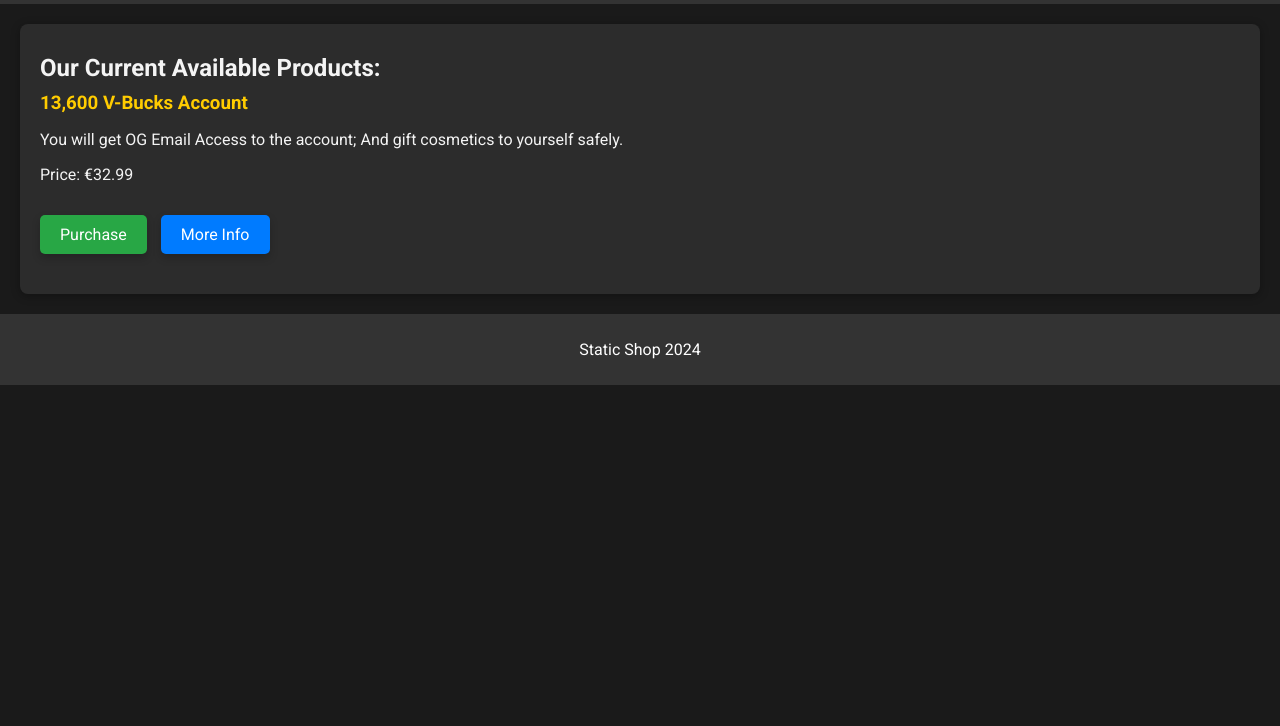
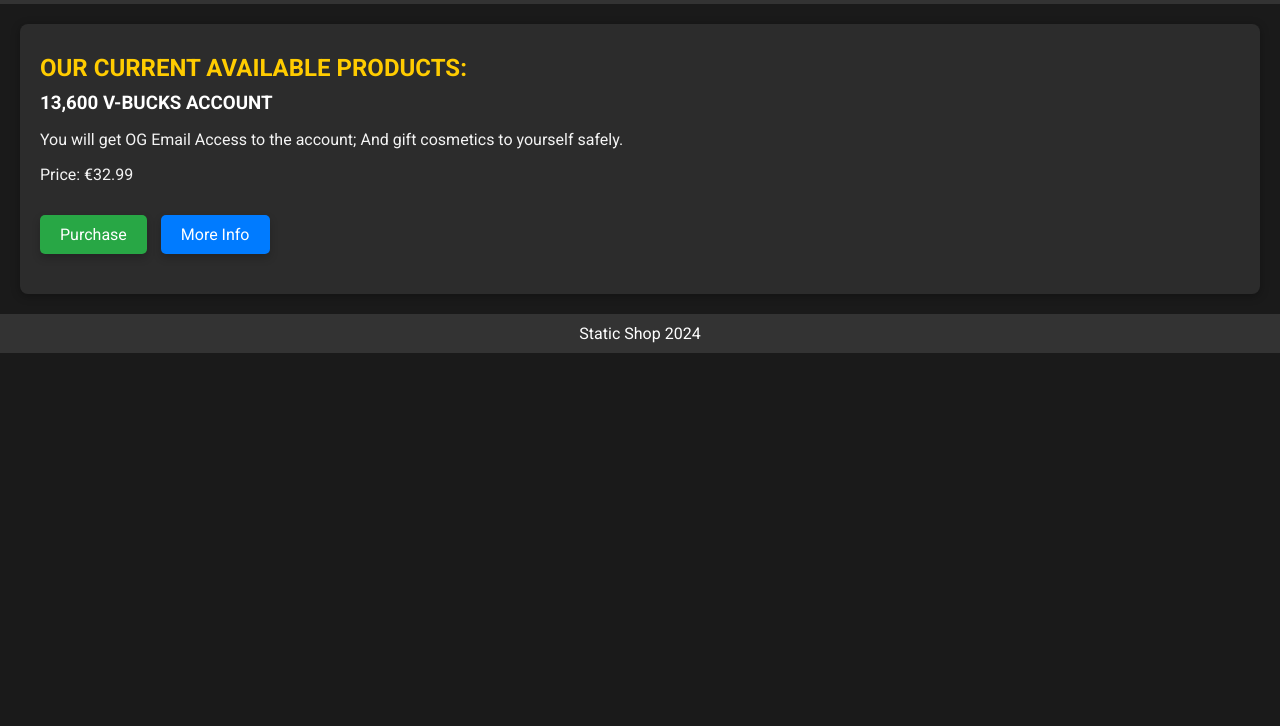
Before and after one commit to Static303/staticshop.shop, a plain HTML site: page index.html in a window 1280 px wide. Shown: the part 74-800 px from the top of the page. Drawn offline with Linux system fonts and the light colour scheme.

Commit message:
Update index.html

```diff
--- a/index.html
+++ b/index.html
@@ -19,6 +19,7 @@
             color: #fff;
             padding: 10px 0;
             text-align: center;
+            text-transform: uppercase; /* Capitalize header text */
         }
         section {
             padding: 20px;
@@ -27,8 +28,13 @@
             border-radius: 8px;
             box-shadow: 0 2px 10px rgba(0, 0, 0, 0.3);
         }
+        h2 {
+            color: #ffcc00; /* Highlight section title */
+            text-transform: uppercase; /* Capitalize section title */
+        }
         .product h3 {
-            color: #ffcc00; /* Highlight product title */
+            color: #fff; /* White product title */
+            text-transform: uppercase; /* Capitalize product title */
         }
         .purchase-button, .info-button {
             display: inline-block;
@@ -64,6 +70,10 @@
             bottom: 0;
             width: 100%;
         }
+        footer p {
+            margin: 0; /* Remove margin for footer text */
+            color: #fff; /* White footer text */
+        }
     </style>
 </head>
 <body>
```
